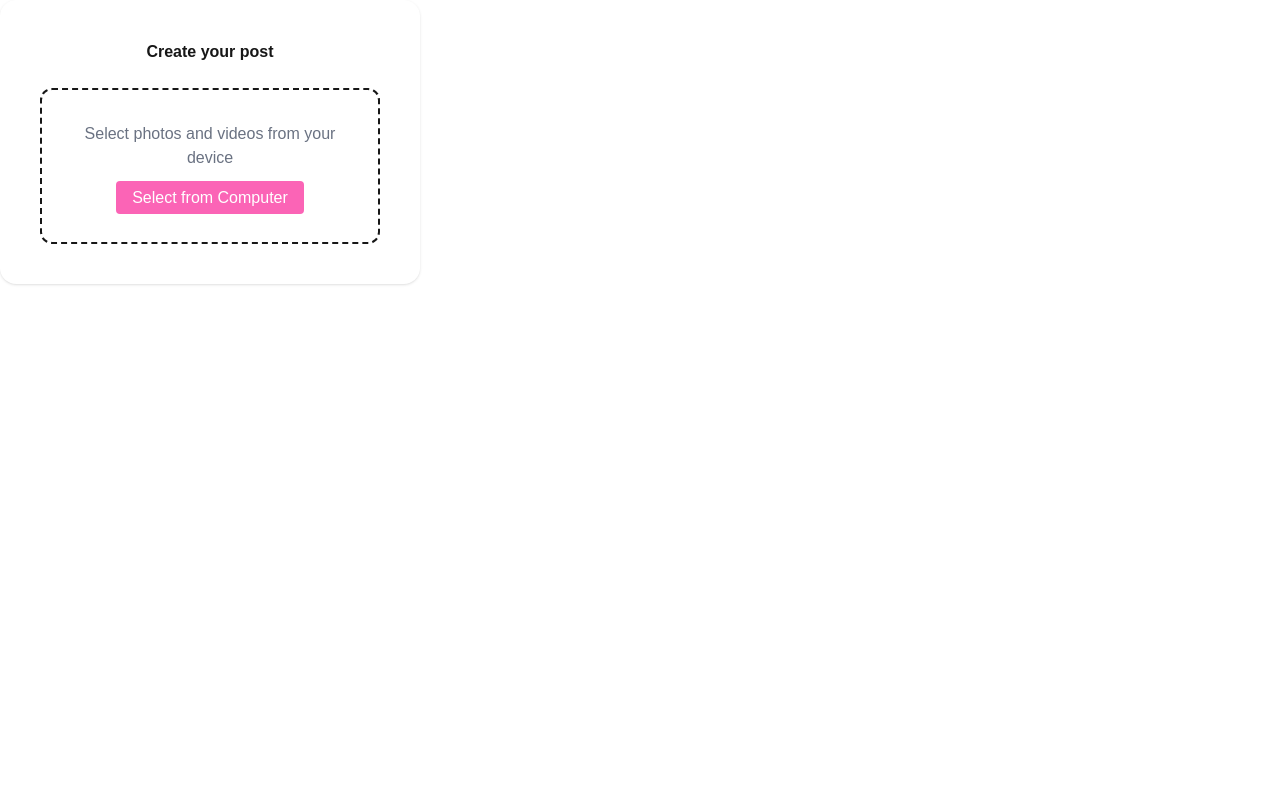
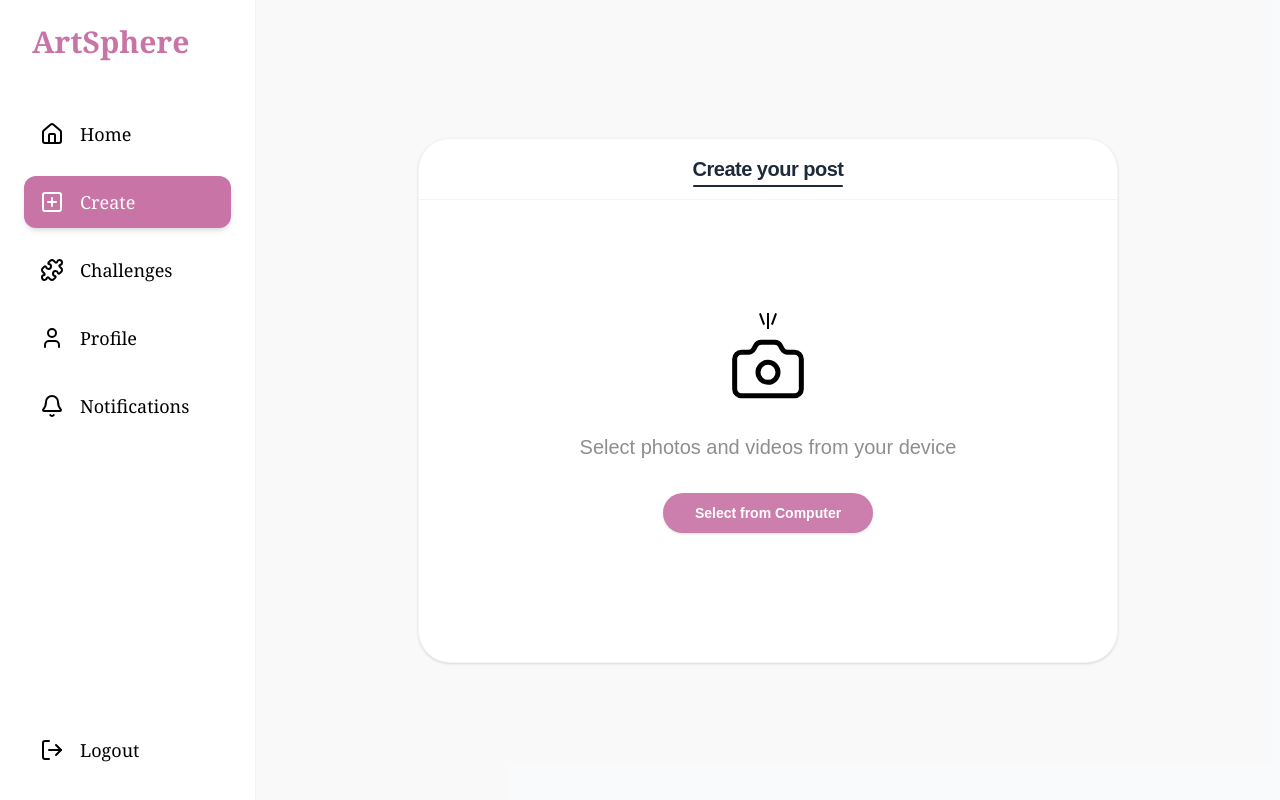
Before and after one commit to Shreyash-Adhikari1/ArtSphere_Web_Frontend, a Next.js app: page /post/create-post in a window 1280 px wide. Built offline with nearby package versions, Linux system fonts and the light colour scheme.

Commit message:
Made The UI better || added link to forget password page

```diff
--- a/app/(auth)/_components/LoginForm.tsx
+++ b/app/(auth)/_components/LoginForm.tsx
@@ -100,7 +100,7 @@ export default function LoginForm() {
             </button>
 
             <Link
-              href="#"
+              href="/request-password-reset"
               className="text-[#FF0000] text-sm font-bold hover:underline"
             >
               forgot your password?
@@ -117,7 +117,7 @@ export default function LoginForm() {
 
         {/* Right Side: Illustration */}
         <div className="hidden lg:block relative">
-          <div className="w-[450px] h-[450px] rounded-full overflow-hidden border-2 border-gray-100 flex items-center justify-center">
+          <div className="w-112.5 h-112.5 rounded-full overflow-hidden border-2 border-gray-100 flex items-center justify-center">
             <Image
               src="/images/artsphere_logo.png"
               alt="ArtSphere Illustration"
--- a/app/(auth)/reset-password/page.tsx
+++ b/app/(auth)/reset-password/page.tsx
@@ -69,7 +69,7 @@ export default function ResetPasswordPage() {
         onSubmit={handleSubmit(onSubmit)}
         className="w-full max-w-md bg-white p-8 rounded-2xl shadow-lg"
       >
-        <h1 className="text-2xl font-bold text-center mb-6">
+        <h1 className="text-2xl font-bold text-center mb-6 text-black">
           Reset your password
         </h1>
 
@@ -80,7 +80,7 @@ export default function ResetPasswordPage() {
             placeholder="New password"
             disabled={success}
             {...register("newPassword")}
-            className="w-full rounded-xl border px-4 py-2 focus:ring-2 focus:ring-[#C974A6]"
+            className="w-full rounded-xl border px-4 py-2 focus:ring-2 focus:ring-[#C974A6] text-black"
           />
           {errors.newPassword && (
             <p className="text-sm text-red-500 mt-1">
@@ -96,7 +96,7 @@ export default function ResetPasswordPage() {
             placeholder="Confirm password"
             disabled={success}
             {...register("confirmPassword")}
-            className="w-full rounded-xl border px-4 py-2 focus:ring-2 focus:ring-[#C974A6]"
+            className="w-full rounded-xl border px-4 py-2 focus:ring-2 focus:ring-[#C974A6] text-black"
           />
           {errors.confirmPassword && (
             <p className="text-sm text-red-500 mt-1">
--- a/app/api/user/me/route.ts
+++ b/app/api/user/me/route.ts
@@ -30,28 +30,46 @@ export async function GET() {
 
 export async function PATCH(req: Request) {
   const BASE = process.env.NEXT_PUBLIC_API_BASE_URL || "http://localhost:5000";
-  const token = (await cookies()).get("auth_token")?.value;
+  const token = await getAuthToken();
+
   if (!token) {
     return NextResponse.json(
-      { success: false, message: "No token" },
+      { success: false, message: "Unauthorized" },
       { status: 401 },
     );
   }
 
-  // Receive multipart/form-data from the browser
-  const formData = await req.formData();
+  const contentType = req.headers.get("content-type") || "";
+  const isMultipart = contentType.includes("multipart/form-data");
 
-  // Forward to backend (DO NOT set Content-Type manually)
+  let body: BodyInit | undefined;
+
+  if (isMultipart) {
+    // Image + fields
+    body = await req.formData();
+  } else {
+    // JSON-only update (no image)
+    body = await req.text();
+  }
+
+  const headers: Record<string, string> = {
+    Authorization: `Bearer ${token}`,
+  };
+
+  // IMPORTANT: do NOT set content-type for multipart
+  if (!isMultipart && contentType) {
+    headers["Content-Type"] = contentType;
+  }
+
   const res = await fetch(`${BASE}${API.USER.ME}`, {
     method: "PATCH",
-    headers: {
-      Authorization: `Bearer ${token}`,
-    },
-    body: formData,
+    headers,
+    body,
     cache: "no-store",
   });
 
   const text = await res.text();
+
   return new NextResponse(text, {
     status: res.status,
     headers: {
--- a/app/auth/dashboard/page.tsx
+++ b/app/auth/dashboard/page.tsx
@@ -209,7 +209,7 @@ export default function HomePage() {
           <button className="pb-2 text-gray-400">Following</button>
         </div>
 
-        <h2 className="text-xl font-bold mb-6">Trending Posts</h2>
+        <h2 className="text-xl font-bold mb-6 text-black">Trending Posts</h2>
 
         <div className="space-y-8">
           {posts.length === 0 ? (
--- a/app/post/create-post/page.tsx
+++ b/app/post/create-post/page.tsx
@@ -1,7 +1,8 @@
-// app/(posts)/create/page.tsx
 "use client";
 
 import { useRouter } from "next/navigation";
+import { Camera } from "lucide-react";
+import Sidebar from "@/app/(public)/_components/Sidebar";
 
 export default function CreatePostPage() {
   const router = useRouter();
@@ -22,21 +23,51 @@ export default function CreatePostPage() {
   };
 
   return (
-    <div className="bg-white rounded-2xl p-10 w-[420px] text-center shadow">
-      <h2 className="font-semibold mb-6">Create your post</h2>
+    <div className="flex min-h-screen bg-gray-100/50">
+      <Sidebar />
 
-      <div className="border-2 border-dashed rounded-xl p-8">
-        <p className="mb-4 text-gray-500">
-          Select photos and videos from your device
-        </p>
+      <main className="flex-1 flex items-center justify-center p-4">
+        {/* Main Modal-style Container */}
+        <div className="bg-white rounded-[32px] w-full max-w-[700px] aspect-[4/3] flex flex-col items-center justify-center shadow-sm border border-gray-100">
+          {/* Header */}
+          <div className="w-full border-b border-gray-100 py-4 text-center">
+            <h2 className="text-xl font-bold text-gray-800 tracking-tight relative inline-block">
+              Create your post
+              <span className="absolute -bottom-1 left-0 w-full h-[2px] bg-gray-800 rounded-full"></span>
+            </h2>
+          </div>
 
-        <label>
-          <input type="file" accept="image/*" hidden onChange={handleSelect} />
-          <span className="cursor-pointer bg-pink-400 text-white px-4 py-2 rounded">
-            Select from Computer
-          </span>
-        </label>
-      </div>
+          {/* Upload Area */}
+          <div className="flex-1 flex flex-col items-center justify-center px-10 text-center">
+            {/* Camera Icon with Flash Lines */}
+            <div className="relative mb-6">
+              <Camera size={80} strokeWidth={1.5} className="text-black" />
+              {/* Flash accent lines */}
+              <div className="absolute -top-4 left-1/2 -translate-x-1/2 flex gap-1">
+                <div className="w-[2px] h-3 bg-black rotate-[-20deg]"></div>
+                <div className="w-[2px] h-4 bg-black"></div>
+                <div className="w-[2px] h-3 bg-black rotate-[20deg]"></div>
+              </div>
+            </div>
+
+            <p className="text-[#8e8e8e] text-xl font-medium mb-8">
+              Select photos and videos from your device
+            </p>
+
+            <label className="cursor-pointer group">
+              <input
+                type="file"
+                accept="image/*,video/*"
+                hidden
+                onChange={handleSelect}
+              />
+              <div className="bg-[#cc7fac] hover:bg-[#b56996] transition-colors text-white px-8 py-2.5 rounded-full font-semibold text-sm shadow-sm active:scale-95 transition-transform">
+                Select from Computer
+              </div>
+            </label>
+          </div>
+        </div>
+      </main>
     </div>
   );
 }
--- a/app/profile/page.tsx
+++ b/app/profile/page.tsx
@@ -147,7 +147,7 @@ export default function ProfilePage() {
               @{user.username}
             </h2>
 
-            <div className="flex gap-12">
+            <div className="flex gap-12 text-black">
               <Stat label="posts" value={user.postCount} />
               <Stat label="following" value={user.followingCount} />
               <Stat label="followers" value={user.followerCount} />
```
Also changed, not shown: app/post/add-post/page.tsx (+44 -15 lines).
